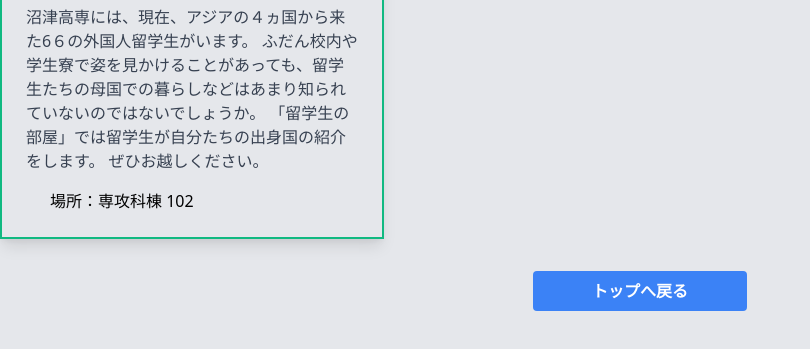
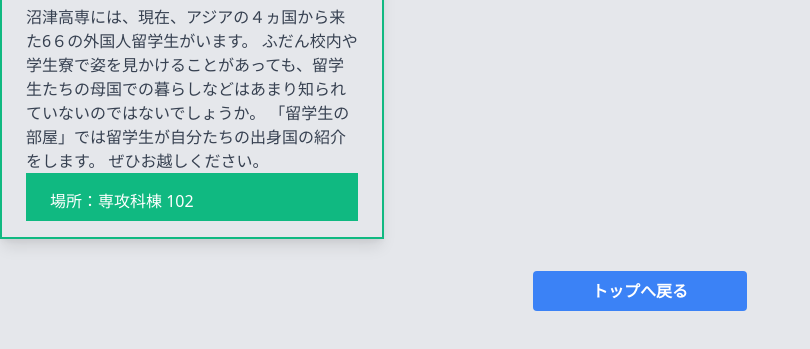
Before and after one commit to NIT-kosensai-website/56-NITfes, a Gatsby site: page /exhibition in a window 1280 px wide. Shown: the part 117-466 px from the top of the page, without its empty margins (0-810 px from the left). Built offline with nearby package versions, Linux system fonts and the light colour scheme; Gatsby itself is replaced by a stand-in of ours.

Commit message:
背景色の追加

```diff
--- a/src/pages/exhibition.js
+++ b/src/pages/exhibition.js
@@ -15,8 +15,8 @@ const exhibitionPage = () => {
             「留学生の部屋」では留学生が自分たちの出身国の紹介をします。
             ぜひお越しください。
           </p>
-          <div className="px-6 pt-4 pb-2 bg-gray-200">
-            <p className="text-base">場所：専攻科棟 102</p>
+          <div className="px-6 pt-4 pb-2 bg-green-500">
+            <p className="text-white text-base">場所：専攻科棟 102</p>
           </div>
         </div>
       </div>
```
